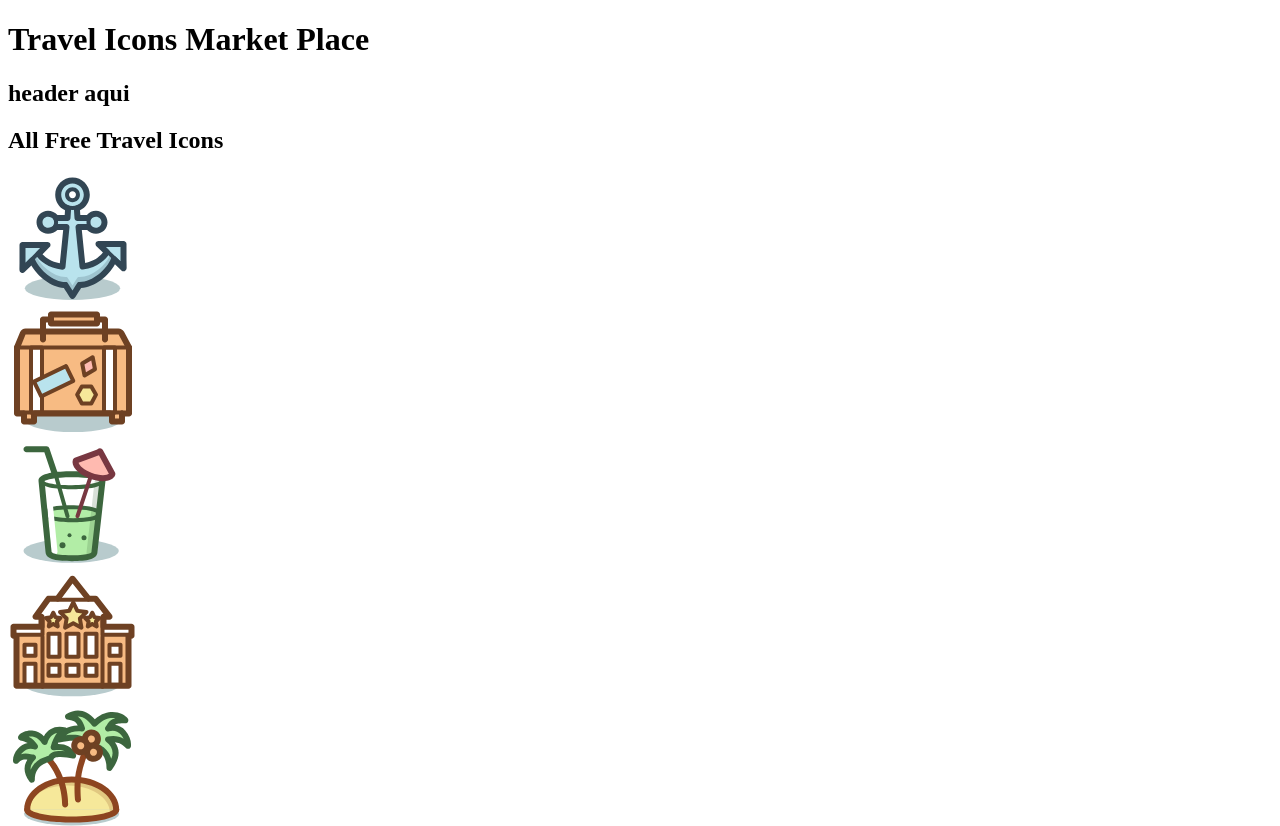
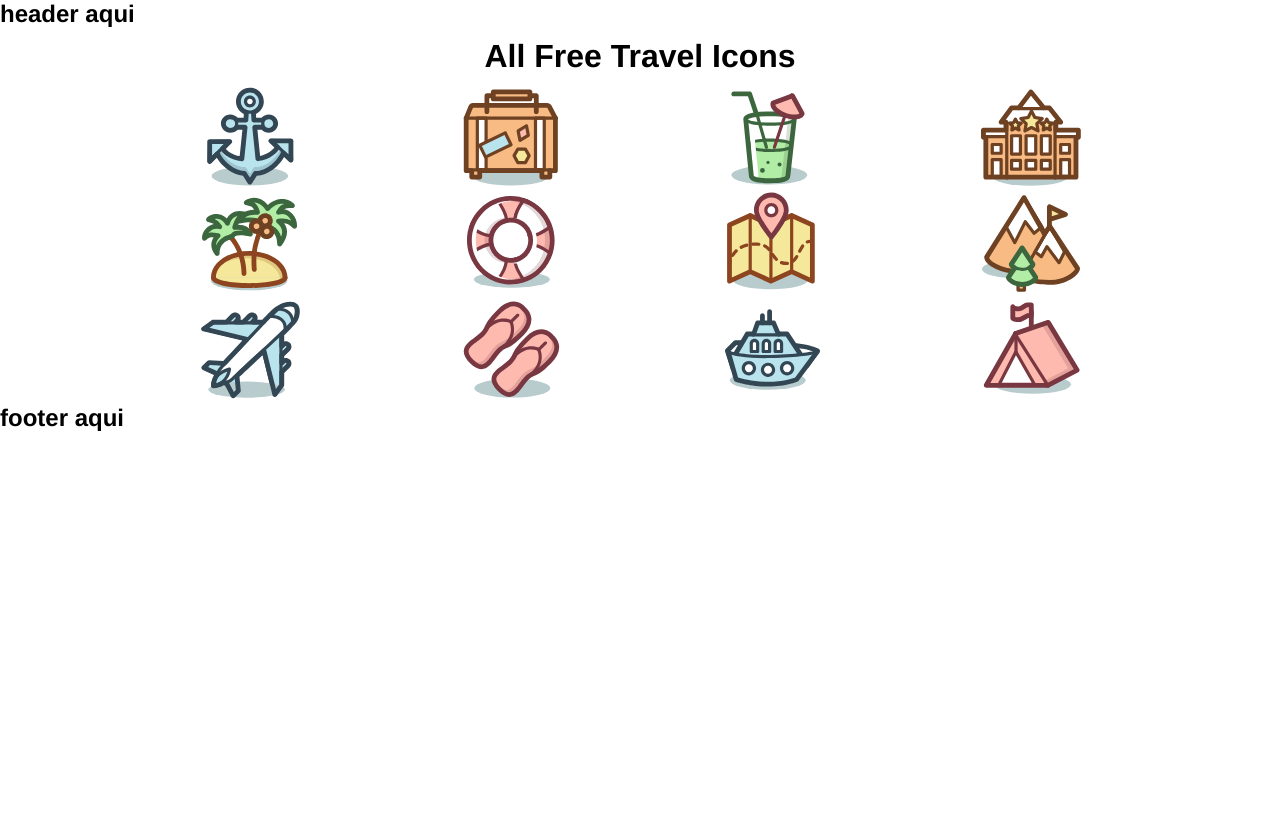
Before and after one commit to tfaaguilar/Aguilar_Estefania_IconSet, a plain HTML site: page index.html in a window 1280 px wide. Shown: the top 826 px of the page. After the commit the page ends 800 px from the top, so only its background shows below. Drawn offline with Linux system fonts and the light colour scheme.

Commit message:
Script
Adding JS

```diff
--- a/css/main.css
+++ b/css/main.css
@@ -0,0 +1,35 @@
+.hidden {
+    display: none;
+}
+
+*{
+    border: none;
+    padding: 0;
+    margin: 0;
+    box-sizing: border-box;
+}
+
+body {
+    font-size: 16px;
+    background-color: #fff;
+    color: black;
+    font-family: 'Franklin Gothic Medium', 'Arial Narrow', Arial, sans-serif;
+}
+
+.icons {
+    text-align: center;
+}
+
+.icons h2 {
+    font-size: 2em;
+    margin: 10px 0;
+}
+
+.icons div {
+    width: 20%;
+    display: inline-block;
+}
+
+.icons div img {
+    width: 40%;
+}
--- a/index.html
+++ b/index.html
@@ -16,7 +16,7 @@
     <section class="icons">
         <h2>All Free Travel Icons</h2>
         <div>
-            <img src="images/anchor.svg" alt="vector graphic">
+            <img id="vectorGraphic" src="images/anchor.svg" alt="vector graphic">
         </div>
 
         <div>
--- a/js/main.js
+++ b/js/main.js
@@ -0,0 +1,9 @@
+console.log('Javascript is running');
+
+let vectorGraphic = document.querySelector("#vectorGraphic");
+
+function logID() {
+    console.log(this.id);
+}
+
+vectorGraphic.addEventListener('click', logID);
```
